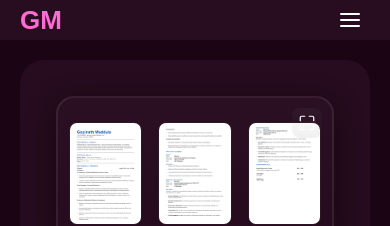
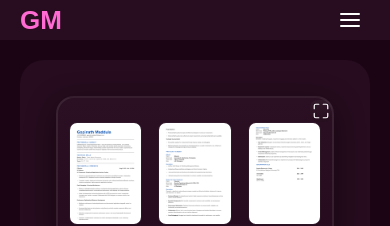
Before and after one commit to GopinathMaddula/Portfolio, a React (Create React App) app: page /resume in a window 390 px wide. Shown: the top 226 px of the page. Built offline with nearby package versions, Linux system fonts and the light colour scheme.

Commit message:
expand position changed

```diff
--- a/src/pages/Resume/Resume.css
+++ b/src/pages/Resume/Resume.css
@@ -184,9 +184,9 @@
     width: 30%;
   }
   .expand-btn {
-    top: 10px;
-    right: 10px;
-    padding: 6px;
+    top: 2px;
+    right: 0px;
+    padding: 2px;
   }
   .resume-viewer {
     height: 95vh;
```
